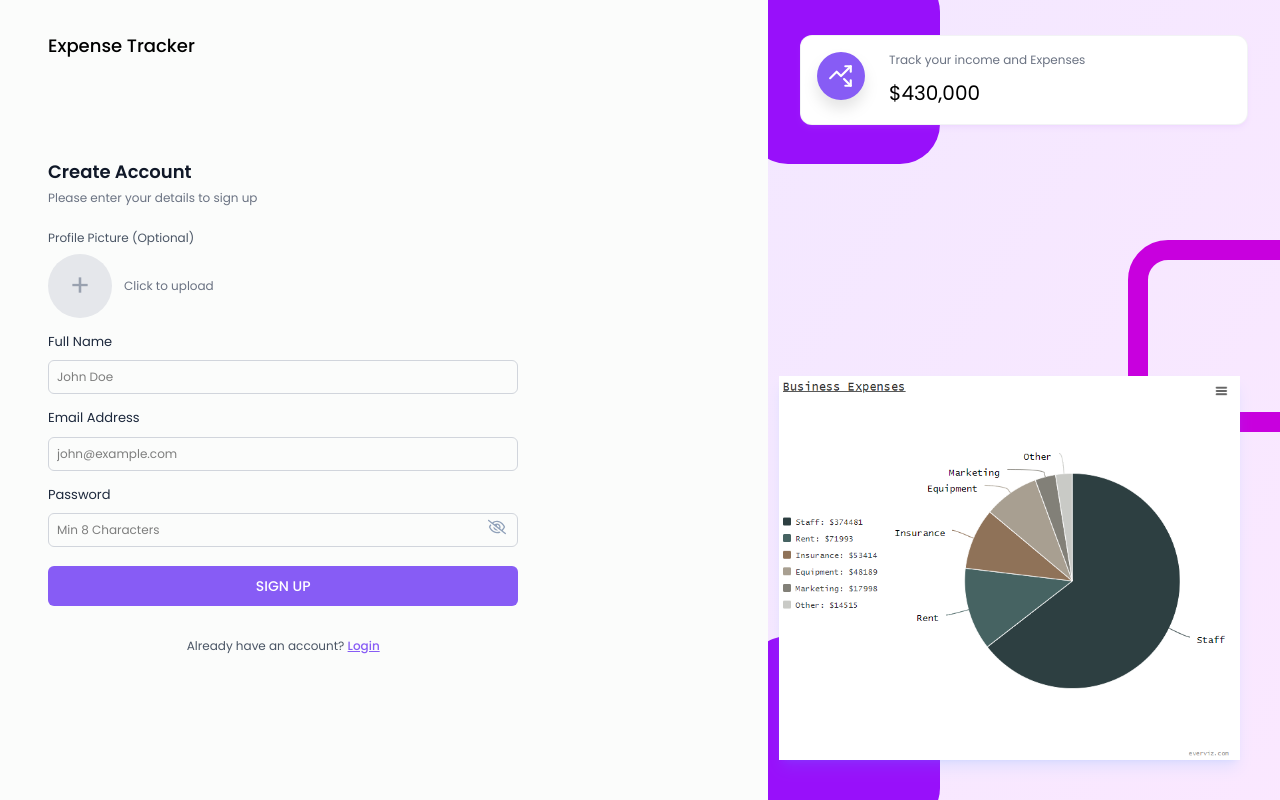
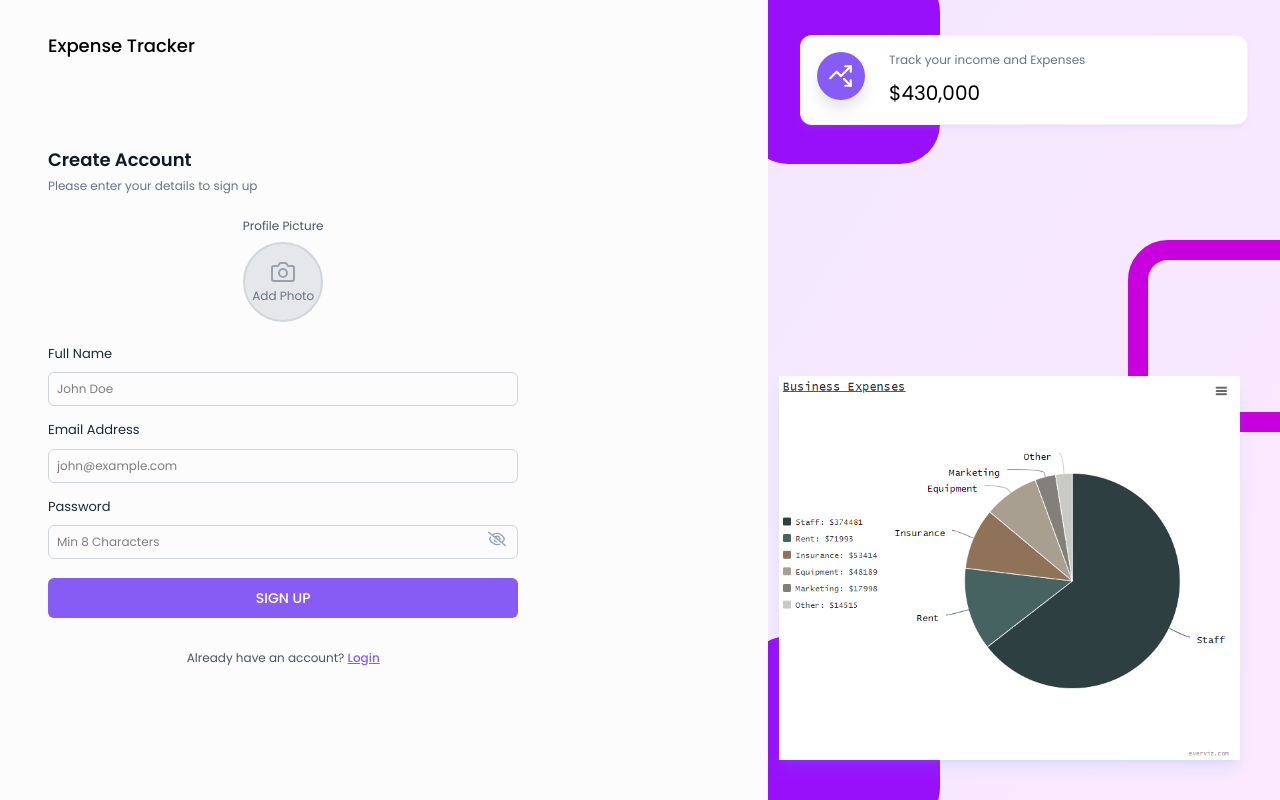
Before and after one commit to Ishita1406/FinanceTracker, a React (Vite) app in the folder frontend/: page /signup in a window 1280 px wide. Built offline with nearby package versions, Linux system fonts and the light colour scheme.

Commit message:
modified sign up page

```diff
--- /dev/null
+++ b/frontend/src/components/Inputs/ProfilePhotoSelector.jsx
@@ -0,0 +1,107 @@
+import React, { useState, useRef } from "react";
+import { FiCamera, FiX } from "react-icons/fi";
+
+
+const ProfilePhotoSelector = ({ onPhotoSelect }) => {
+ const [selectedPhoto, setSelectedPhoto] = useState(null);
+ const fileInputRef = useRef(null);
+
+
+ const handlePhotoChange = (e) => {
+   const file = e.target.files[0];
+   if (file) {
+     setSelectedPhoto(file);
+     if (onPhotoSelect) {
+       onPhotoSelect(file);
+     }
+   }
+ };
+
+
+ const handleRemovePhoto = () => {
+   setSelectedPhoto(null);
+   if (onPhotoSelect) {
+     onPhotoSelect(null);
+   }
+   if (fileInputRef.current) {
+     fileInputRef.current.value = "";
+   }
+ };
+
+
+ const triggerFileInput = () => {
+   fileInputRef.current.click();
+ };
+
+
+ return (
+   <div className="mb-6 flex flex-col items-center justify-center">
+     <label className="block text-xs text-gray-600 mb-2">
+       Profile Picture {!selectedPhoto}
+     </label>
+
+
+     <div className="flex items-center gap-4">
+       {/* Photo Preview with Camera Logo */}
+       <div className="relative group">
+         <div
+           className="w-20 h-20 rounded-full bg-gray-200 flex items-center justify-center overflow-hidden border-2 border-gray-300 cursor-pointer"
+           onClick={triggerFileInput}
+         >
+           {selectedPhoto ? (
+             <>
+               <img
+                 src={URL.createObjectURL(selectedPhoto)}
+                 alt="Profile preview"
+                 className="w-full h-full object-cover"
+               />
+               <div className="absolute inset-0 bg-black bg-opacity-30 flex items-center justify-center opacity-0 group-hover:opacity-100 transition-opacity">
+                 <FiCamera className="text-white text-xl" />
+               </div>
+             </>
+           ) : (
+             <div className="flex flex-col items-center">
+               <FiCamera className="text-gray-400 text-2xl mb-1" />
+               <span className="text-xs text-gray-500">Add Photo</span>
+             </div>
+           )}
+         </div>
+
+
+         {/* Remove Button */}
+         {selectedPhoto && (
+           <button
+             type="button"
+             onClick={handleRemovePhoto}
+             className="absolute -top-2 -right-2 bg-red-500 text-white rounded-full p-1 hover:bg-red-600 transition-colors"
+             aria-label="Remove photo"
+           >
+             <FiX className="text-sm" />
+           </button>
+         )}
+       </div>
+
+
+       {/* Hidden file input */}
+       <input
+         type="file"
+         accept="image/*"
+         onChange={handlePhotoChange}
+         className="hidden"
+         ref={fileInputRef}
+       />
+
+
+       {/* File name display
+       {selectedPhoto && (
+         <span className="text-xs text-gray-500 ml-2 truncate max-w-[120px]">
+           {selectedPhoto.name}
+         </span>
+       )} */}
+     </div>
+   </div>
+ );
+};
+
+
+export default ProfilePhotoSelector;
--- a/frontend/src/pages/Auth/SignUp.jsx
+++ b/frontend/src/pages/Auth/SignUp.jsx
@@ -1,7 +1,9 @@
+// pages/SignUp.jsx
 import React, { useState } from "react";
 import AuthLayout from "../../components/layouts/AuthLayout";
 import { useNavigate, Link } from "react-router-dom";
 import Input from "../../components/Inputs/Input";
+import ProfilePhotoSelector from "../../components/Inputs/ProfilePhotoSelector";
 import axiosInstance from "../../utils/axiosInstance";
 
 const SignUp = () => {
@@ -11,12 +13,15 @@ const SignUp = () => {
    const [password, setPassword] = useState("");
    const [error, setError] = useState(null);
 
+
    const navigate = useNavigate();
+
 
    const validateEmail = (email) => {
        const re = /^[^\s@]+@[^\s@]+\.[^\s@]+$/;
        return re.test(email);
    };
+
 
    const handleSignUp = async (e) => {
        e.preventDefault();
@@ -59,12 +64,6 @@ const SignUp = () => {
         }
    };
 
-    const handleProfilePicChange = (e) => {
-        const file = e.target.files[0];
-        if (file) {
-            setProfilePic(file);
-        }
-    };
 
    return (
        <AuthLayout>
@@ -77,38 +76,12 @@ const SignUp = () => {
                    </p>
                </div>
 
+
                {/* Form */}
                <form onSubmit={handleSignUp} className="space-y-4">
-                    {/* Profile Picture Upload */}
-                    <div className="mb-4">
-                        <label className="block text-xs text-gray-600 mb-2">
-                            Profile Picture (Optional)
-                        </label>
-                        <div className="flex items-center">
-                            <label className="cursor-pointer">
-                                <div className="w-16 h-16 rounded-full bg-gray-200 flex items-center justify-center overflow-hidden">
-                                    {profilePic ? (
-                                        <img
-                                            src={URL.createObjectURL(profilePic)}
-                                            alt="Profile"
-                                            className="w-full h-full object-cover"
-                                        />
-                                    ) : (
-                                        <span className="text-gray-400">+</span>
-                                    )}
-                                </div>
-                                <input
-                                    type="file"
-                                    accept="image/*"
-                                    onChange={handleProfilePicChange}
-                                    className="hidden"
-                                />
-                            </label>
-                            <span className="ml-3 text-xs text-gray-500">
-                                {profilePic ? profilePic.name : "Click to upload"}
-                            </span>
-                        </div>
-                    </div>
+                   {/* Using the new ProfilePhotoSelector component */}
+                   <ProfilePhotoSelector onPhotoSelect={setProfilePic} />
+
 
                    <Input
                        value={name}
@@ -118,6 +91,7 @@ const SignUp = () => {
                        type="text"
                    />
 
+
                    <Input
                        value={email}
                        onChange={({ target }) => setEmail(target.value)}
@@ -125,6 +99,7 @@ const SignUp = () => {
                        placeholder="john@example.com"
                        type="email"
                    />
+
 
                    <Input
                        value={password}
@@ -134,7 +109,9 @@ const SignUp = () => {
                        type="password"
                    />
 
+
                    {error && <p className="text-red-500 text-xs pb-2.5">{error}</p>}
+
 
                    <button
                        type="submit"
@@ -142,6 +119,7 @@ const SignUp = () => {
                    >
                        SIGN UP
                    </button>
+
 
                    <p className="text-xs text-gray-600 text-center mt-4">
                        Already have an account?{" "}
@@ -158,4 +136,5 @@ const SignUp = () => {
    );
 };
 
+
 export default SignUp;
```
Lines whose indentation alone changed are shown as unchanged.
